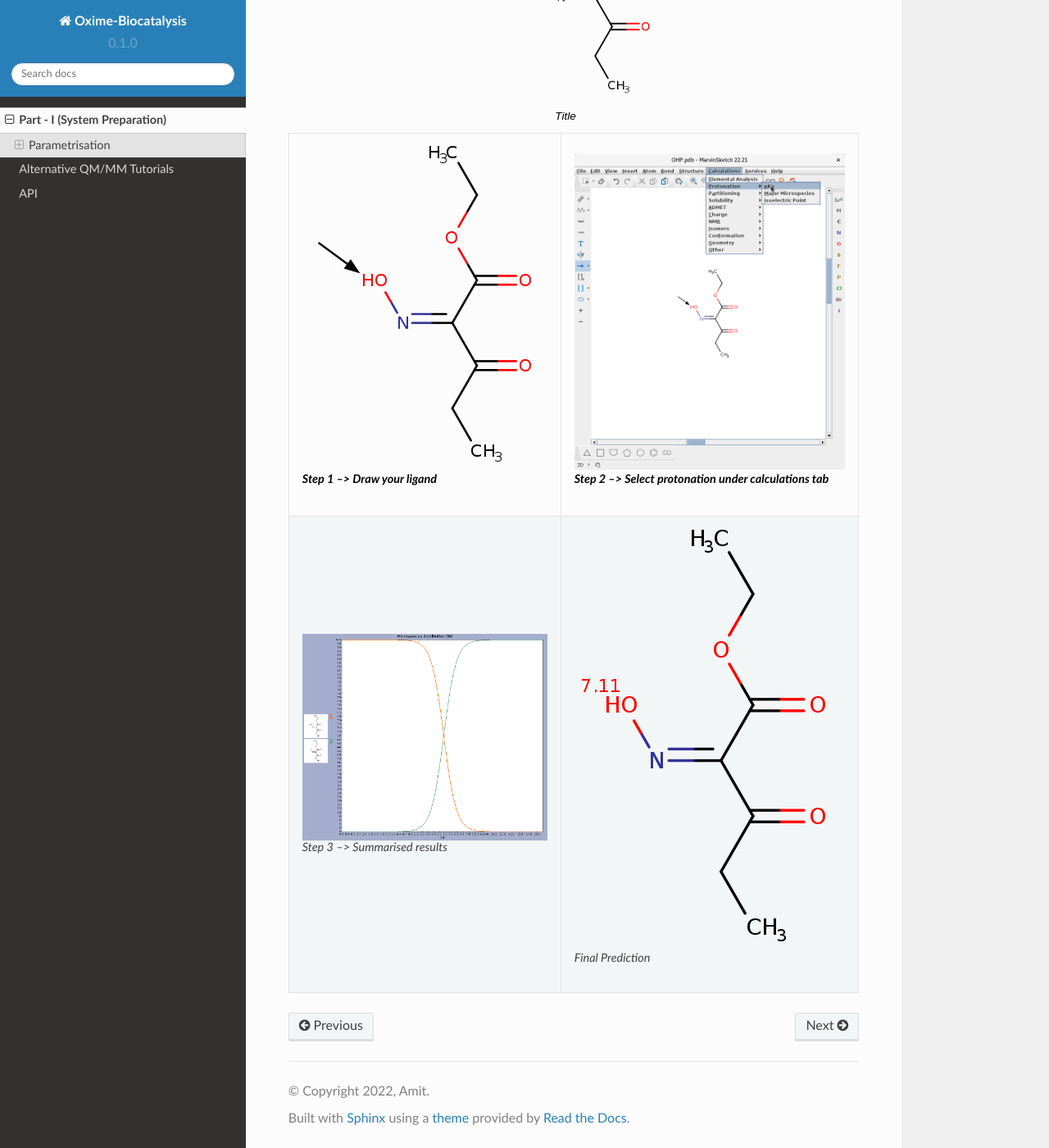
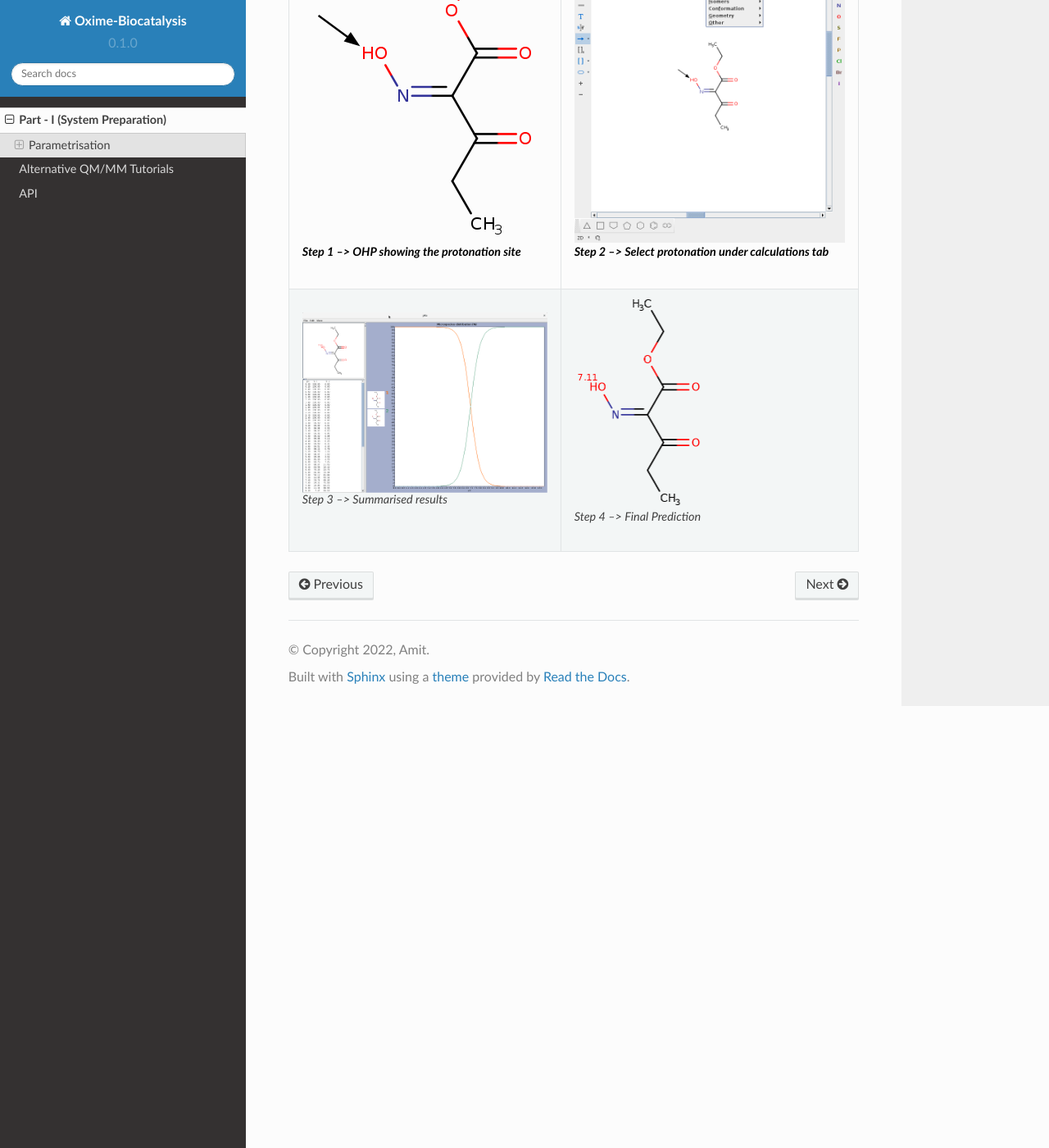
Before and after one commit to hopanoid/Enzyme-Reaction-Dynamics-Tutorial, a Sphinx documentation site: the page built from docs/source/system.rst, in a window 1280 px wide and 1400 px high, scrolled down 2877 px. Shown: the whole window at 82% size. Built offline with Sphinx 7.4.7 and the Read the Docs theme 2.0.0, drawn with Linux system fonts in a browser that asks for light colours.

Commit message:
trying multiple images together using table code block

```diff
--- a/docs/source/system.rst
+++ b/docs/source/system.rst
@@ -147,27 +147,23 @@ need to use another resource. I like Marvin Sketch because it is free to use (yo
 use it for comercial purposes), it gives calculated pKa values and it has a nice visualisation of the chemical
 species at a different pH values.
 
-.. figure:: /figs/OHP-1.png
-        :width: 200
-        :align: center
-        :alt: Xenobiotic reductase A (XenA) complexed with Flavin and Oxime Colored (Green, Yellow and Red, respectively)
-
 .. list-table:: Title
         :widths: 25 25
         :header-rows: 1
 
         * - .. figure:: /figs/OHP-1.png
 
-                Step 1 --> Draw your ligand
+                Step 1 --> OHP showing the protonation site
 
           - .. figure:: /figs/marvin-pka-step-1.png
 
                 Step 2 --> Select protonation under calculations tab
 
-        * - .. figure:: /figs/marvin-pka-step-2.png
+        * - .. figure:: /figs/marvin-pka-step-3.png
 
                 Step 3 --> Summarised results
 
           - .. figure:: /figs/OHP-2.png
+                :scale: 50
 
-                Final Prediction
+                Step 4 --> Final Prediction
```
